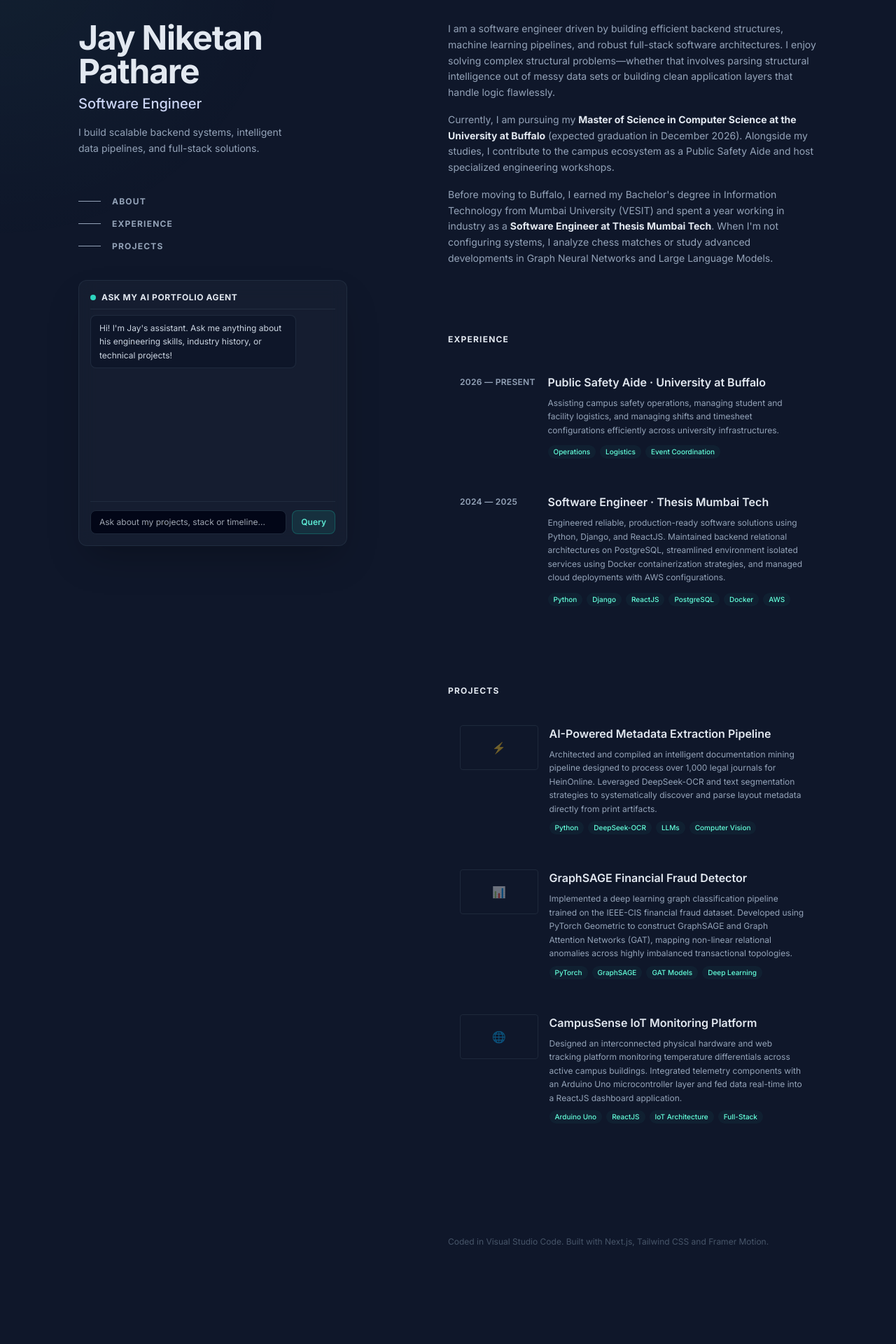
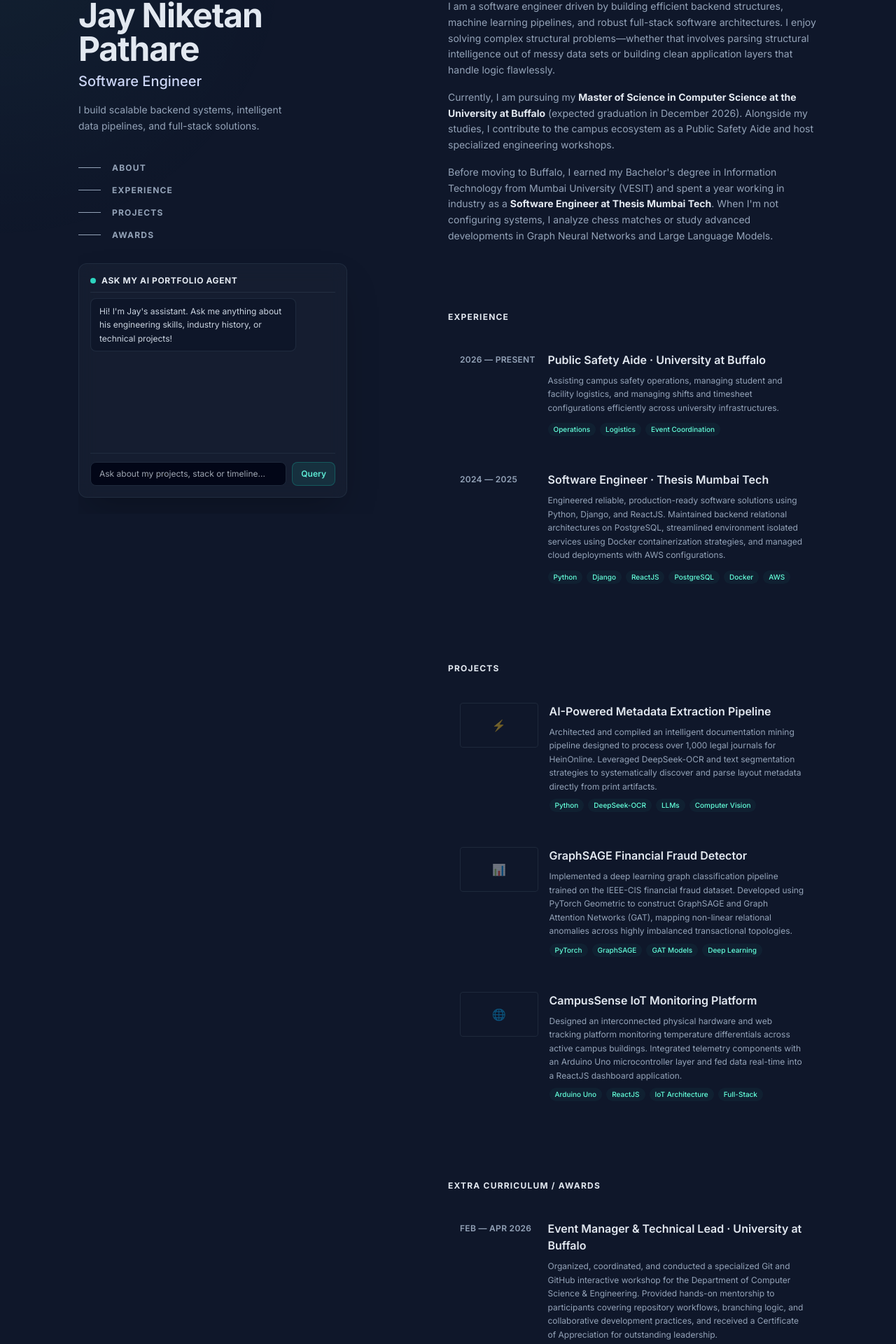
Before and after one commit to Jaypath456/jay-portfolio, a Next.js app: page / in a window 1280 px wide. Shown: the part 66-1986 px from the top of the page at 70% size. Before the commit the page ends 1944 px from the top, so only its background shows below. Built offline with nearby package versions, Linux system fonts and the light colour scheme.

Commit message:
added award section and fixed the page layout

```diff
--- a/app/page.tsx
+++ b/app/page.tsx
@@ -29,10 +29,12 @@ export default function Home() {
       />
 
       <div className="container mx-auto max-w-6xl px-6 md:px-12 relative z-10">
-        <div className="flex flex-col lg:flex-row lg:justify-between gap-4">
+        <div className="flex flex-col lg:flex-row lg:justify-between gap-12">
 
           {/* ════════════ LEFT SIDEBAR ════════════ */}
-          <aside className="lg:w-5/12 lg:sticky lg:top-0 lg:h-screen flex flex-col justify-between py-12 lg:py-24">
+          <aside className="lg:w-5/12 lg:sticky lg:top-0 lg:h-screen flex flex-col justify-between py-12 lg:py-16 overflow-y-auto no-scrollbar">
+
+            {/* Top Content Stack */}
             <div className="space-y-6">
               <div>
                 <h1 className="text-4xl md:text-5xl font-bold tracking-tight text-heading">Jay Niketan Pathare</h1>
@@ -42,9 +44,9 @@ export default function Home() {
                 </p>
               </div>
 
-              {/* Navigation Anchors */}
-              <nav className="hidden lg:block space-y-4 pt-8">
-                {['about', 'experience', 'projects'].map((item) => (
+              {/* Navigation Anchors - Added 'awards' here */}
+              <nav className="hidden lg:block space-y-4 pt-4">
+                {['about', 'experience', 'projects', 'awards'].map((item) => (
                   <a key={item} href={`#${item}`} className="group flex items-center gap-4 text-xs font-bold uppercase tracking-widest text-textDim hover:text-heading transition-colors">
                     <span className="h-[1px] w-8 bg-textDim group-hover:w-16 group-hover:bg-heading transition-all" />
                     {item}
@@ -52,17 +54,45 @@ export default function Home() {
                 ))}
               </nav>
 
-              {/* Injected Intelligent Chat Bot Frame */}
-              <div className="pt-4 max-w-sm">
+              {/* Chatbot Module */}
+              <div className="pt-2 max-w-sm">
                 <AIChatWidget />
               </div>
             </div>
+
+            {/* Bottom Left Social Links */}
+            <div className="flex items-center gap-5 pt-6 mt-6 border-t border-slate-800/60 lg:border-t-0 lg:mt-0">
+              <a
+                href="https://github.com"
+                target="_blank"
+                rel="noopener noreferrer"
+                className="text-textDim hover:text-accent transform hover:-translate-y-0.5 transition-all duration-200"
+                aria-label="GitHub"
+              >
+                <svg className="h-6 w-6" viewBox="0 0 24 24" fill="currentColor">
+                  <path d="M12 0C5.374 0 0 5.373 0 12c0 5.302 3.438 9.8 8.207 11.387.599.111.793-.261.793-.577v-2.234c-3.338.726-4.033-1.416-4.033-1.416-.546-1.387-1.333-1.756-1.333-1.756-1.089-.745.083-.729.083-.729 1.205.084 1.839 1.237 1.839 1.237 1.07 1.834 2.807 1.304 3.492.997.107-.775.418-1.305.762-1.604-2.665-.305-5.467-1.334-5.467-5.931 0-1.311.469-2.381 1.236-3.221-.124-.303-.535-1.524.117-3.176 0 0 1.008-.322 3.301 1.23A11.509 11.509 0 0 1 12 5.803c1.02.005 2.047.138 3.006.404 2.291-1.552 3.297-1.23 3.297-1.23.653 1.653.242 2.874.118 3.176.77.84 1.235 1.911 1.235 3.221 0 4.609-2.807 5.624-5.479 5.921.43.372.823 1.102.823 2.222v3.293c0 .319.192.694.801.576C20.566 21.797 24 17.3 24 12c0-6.627-5.373-12-12-12z"/>
+                </svg>
+              </a>
+
+              <a
+                href="https://linkedin.com"
+                target="_blank"
+                rel="noopener noreferrer"
+                className="text-textDim hover:text-accent transform hover:-translate-y-0.5 transition-all duration-200"
+                aria-label="LinkedIn"
+              >
+                <svg className="h-6 w-6" viewBox="0 0 24 24" fill="currentColor">
+                  <path d="M20.447 20.452h-3.554v-5.569c0-1.328-.027-3.037-1.852-3.037-1.853 0-2.136 1.445-2.136 2.939v5.667H9.351V9h3.414v1.561h.046c.477-.9 1.637-1.85 3.37-1.85 3.601 0 4.267 2.37 4.267 5.455v6.286zM5.337 7.433a2.062 2.062 0 0 1-2.063-2.065 2.064 2.064 0 1 1 2.063 2.065zm1.782 13.019H3.555V9h3.564v11.452zM22.225 0H1.771C.792 0 0 .774 0 1.729v20.542C0 23.227.792 24 1.771 24h20.451C23.2 24 24 23.227 24 22.271V1.729C24 .774 23.2 0 22.222 0h.003z"/>
+                </svg>
+              </a>
+            </div>
+
           </aside>
 
           {/* ════════════ RIGHT MAIN CONTENT LAYER ════════════ */}
-          <main className="lg:w-6/12 py-12 lg:py-24 space-y-24">
+          <main className="lg:w-6/12 py-12 lg:py-16 space-y-24">
 
-            {/* ── About Section ── */}
+            {/* About Section */}
             <section id="about" className="scroll-mt-24">
               <h2 className="text-xs font-bold uppercase tracking-widest text-heading lg:hidden mb-4">About</h2>
               <div className="space-y-4 text-sm text-textDim leading-relaxed">
@@ -78,7 +108,7 @@ export default function Home() {
               </div>
             </section>
 
-            {/* ── Experience Section ── */}
+            {/* Experience Section */}
             <section id="experience" className="scroll-mt-24 space-y-4">
               <h2 className="text-xs font-bold uppercase tracking-widest text-heading mb-6">Experience</h2>
 
@@ -111,7 +141,7 @@ export default function Home() {
               </motion.div>
             </section>
 
-            {/* ── Projects Section ── */}
+            {/* Projects Section */}
             <section id="projects" className="scroll-mt-24 space-y-4">
               <h2 className="text-xs font-bold uppercase tracking-widest text-heading mb-6">Projects</h2>
 
@@ -158,6 +188,26 @@ export default function Home() {
               </motion.div>
             </section>
 
+            {/* ── NEW SECTION: Extra Curriculum / Awards ── */}
+            <section id="awards" className="scroll-mt-24 space-y-4">
+              <h2 className="text-xs font-bold uppercase tracking-widest text-heading mb-6">Extra Curriculum / Awards</h2>
+
+              <motion.div variants={cardVariants} whileHover="hover" className="group grid grid-cols-1 sm:grid-cols-4 gap-2 p-4 border border-transparent rounded-lg transition-all">
+                <div className="text-xs font-semibold tracking-wide text-textDim uppercase pt-1">Feb — Apr 2026</div>
+                <div className="sm:col-span-3 space-y-2">
+                  <h3 className="font-semibold text-heading group-hover:text-accent transition-colors">Event Manager &amp; Technical Lead · University at Buffalo</h3>
+                  <p className="text-xs text-textDim leading-relaxed">
+                    Organized, coordinated, and conducted a specialized Git and GitHub interactive workshop for the Department of Computer Science &amp; Engineering. Provided hands-on mentorship to participants covering repository workflows, branching logic, and collaborative development practices, and received a Certificate of Appreciation for outstanding leadership.
+                  </p>
+                  <div className="flex flex-wrap gap-1.5 pt-1">
+                    {['Git', 'GitHub', 'Technical Training', 'Event Management'].map(t => (
+                      <span key={t} className="text-[10px] px-2 py-0.5 rounded-full bg-teal-400/5 text-accent font-medium">{t}</span>
+                    ))}
+                  </div>
+                </div>
+              </motion.div>
+            </section>
+
             <footer className="text-xs text-slate-600 pt-12">
               Coded in Visual Studio Code. Built with Next.js, Tailwind CSS and Framer Motion.
             </footer>
--- a/components/AIChatWidget.tsx
+++ b/components/AIChatWidget.tsx
@@ -43,7 +43,7 @@ export default function AIChatWidget() {
   };
 
   return (
-    <div className="bg-slate-800/40 border border-slate-700/40 rounded-xl p-4 h-[380px] flex flex-col justify-between backdrop-blur-md shadow-2xl relative z-10">
+    <div className="bg-slate-800/40 border border-slate-700/40 rounded-xl p-4 h-[335px] flex flex-col justify-between backdrop-blur-md shadow-2xl relative z-10">
       <div className="flex items-center gap-2 pb-2 border-b border-slate-700/50 mb-2">
         <span className="relative flex h-2 w-2">
           <span className="animate-ping absolute inline-flex h-full w-full rounded-full bg-teal-400 opacity-75"></span>
```
